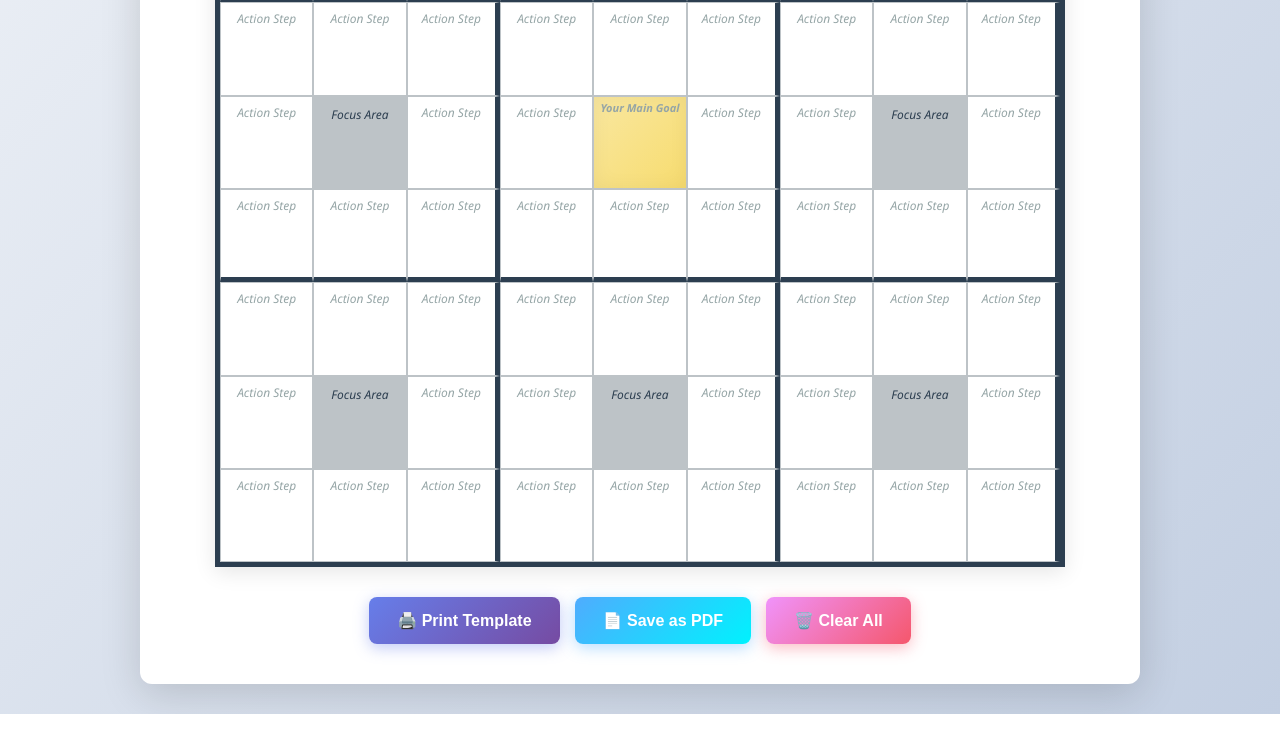
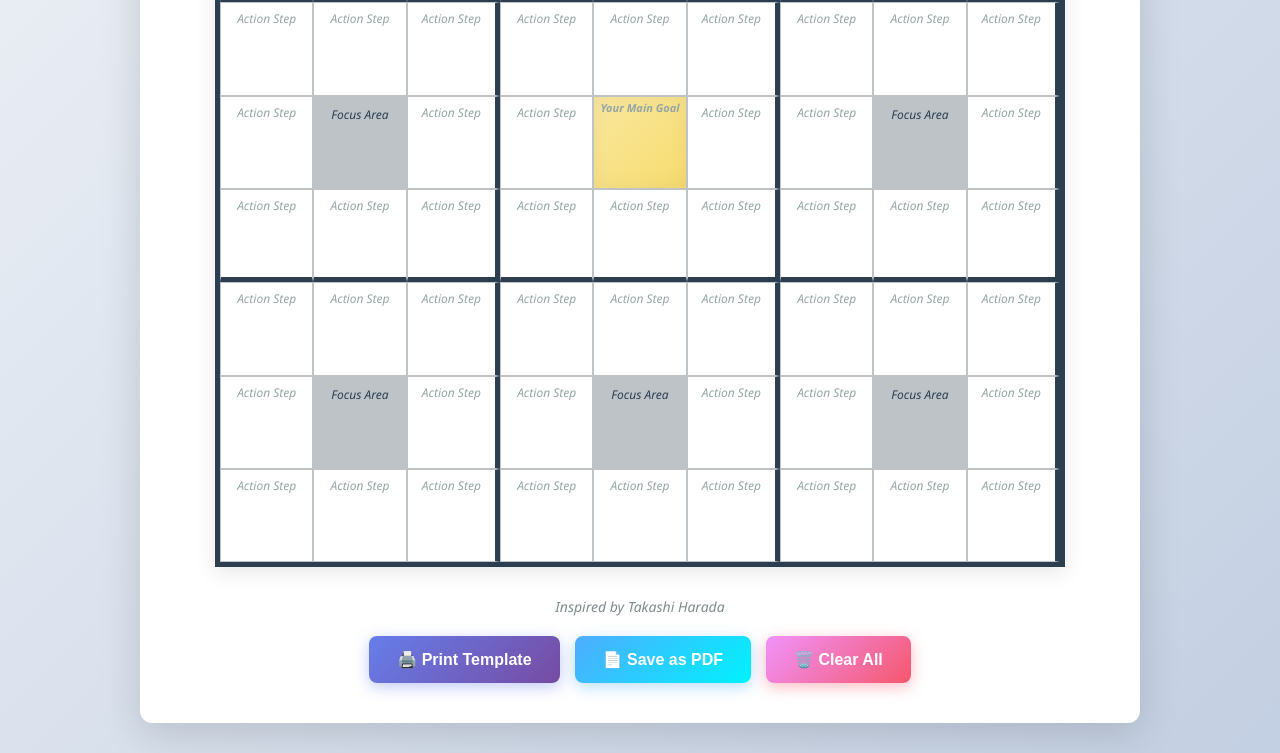
Before and after one commit to RavenxRich/The-Harada-Method, a plain HTML site: page index.html in a window 1280 px wide. Shown: the part 677-1430 px from the top of the page. Before the commit the page ends 1391 px from the top, so only its background shows below. Drawn offline with Linux system fonts and the light colour scheme.

Commit message:
index.html

```diff
--- a/index.html
+++ b/index.html
@@ -296,6 +296,10 @@
 
         <div class="main-grid" id="grid"></div>
 
+        <div style="text-align: center; margin: 20px 0; color: #7f8c8d; font-size: 14px; font-style: italic;">
+            Inspired by Takashi Harada
+        </div>
+
         <div class="buttons">
             <button onclick="window.print()">🖨️ Print Template</button>
             <button class="tertiary" onclick="downloadPDF()">📄 Save as PDF</button>
```
